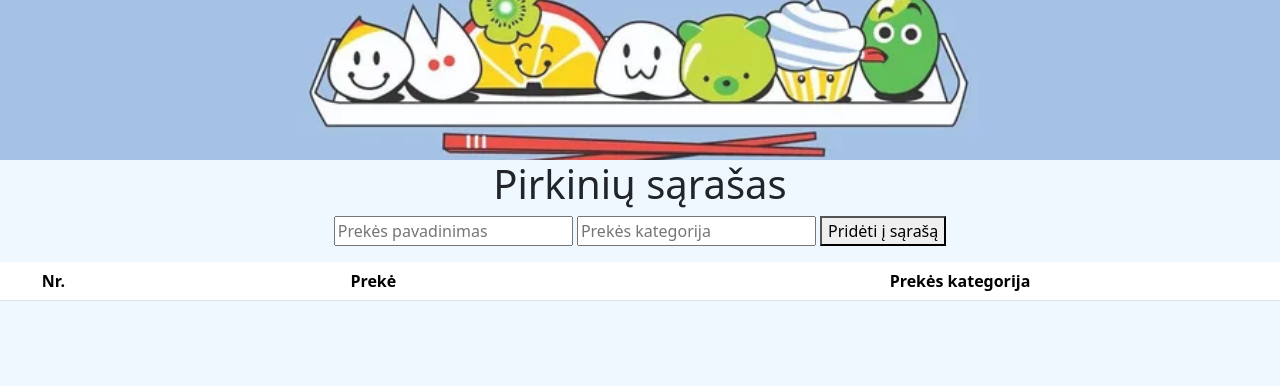
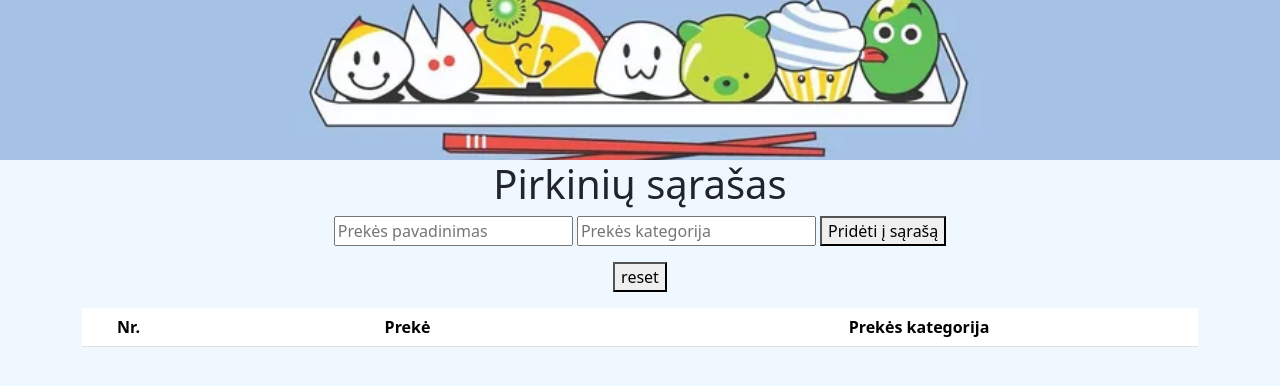
Before and after one commit to DariusJ268/webvak1214-PHP-, a PHP site: page / in a window 1280 px wide. Shown: the top 386 px of the page. Run offline with PHP 8.4, Linux system fonts and the light colour scheme; lists and menus that the app fills with data are empty.

Commit message:
final final final

```diff
--- a/PHP/Puslapis/index.php
+++ b/PHP/Puslapis/index.php
@@ -8,15 +8,19 @@
 </head>
 
 <body>
-    <div id = "top"></div>
+
+    <div id="top"></div>
     <h1>Pirkinių sąrašas</h1>
+    <div class="container">
         <form action="" method="post">
             <input type="text" name="item" placeholder="Prekės pavadinimas">
             <input type="text" name="category" placeholder="Prekės kategorija">
             <button type="submit">Pridėti į sąrašą</button> <br>
         </form>
 
-
+        <form action="" method="post">
+            <button type="submit" name="reset">reset</button>
+        </form>
         <table class="table table-hover">
 
             <tr>
@@ -34,6 +38,7 @@
                 </tr>
 
             <?php } ?>
+    </div>
 </body>
 
 </html>
--- a/PHP/Puslapis/logic.php
+++ b/PHP/Puslapis/logic.php
@@ -2,9 +2,11 @@
 session_start();
 
 $text = "ABCDEFGHIJKLMNOPRQSTUVWXYZabcdefghijklmnopqrstuvwxyz1234567890+-*/=-0#;/.>,<|(&^%$~!";
-
+if (isset($_POST["reset"])) {
+  $_SESSION['list'] = [];
+}
 if ($_SERVER['REQUEST_METHOD'] == "POST") {
-  if (strlen(preg_replace("/[^a-z]/i", "", $_POST["item"])) >=3 && strlen(preg_replace("/[^a-z]/i", "", $_POST["category"])) >=3) {
+  if (strlen(preg_replace("/[^a-z]/i", "", $_POST["item"])) >= 3 && strlen(preg_replace("/[^a-z]/i", "", $_POST["category"])) >= 3) {
     $_SESSION["list"][] = ["item" => $_POST["item"], "category" => $_POST["category"]];
   }
   header("Location: ./index.php");
@@ -15,14 +17,5 @@ if (!isset($_SESSION["list"])) {
   $_SESSION["list"] = [];
 }
 
-// print_r($_SESSION);
-
 echo "<br>";
-
-// print_r($_POST);
 ?>
-
-<?php if (isset($_POST["item"]) && isset($_POST["category"])) { ?>
-  <h1><?= $_POST["item"] ?></h1>
-  <h1><?= $_POST["category"] ?></h1>
-<?php } ?>
```
Lines whose indentation alone changed are shown as unchanged.
